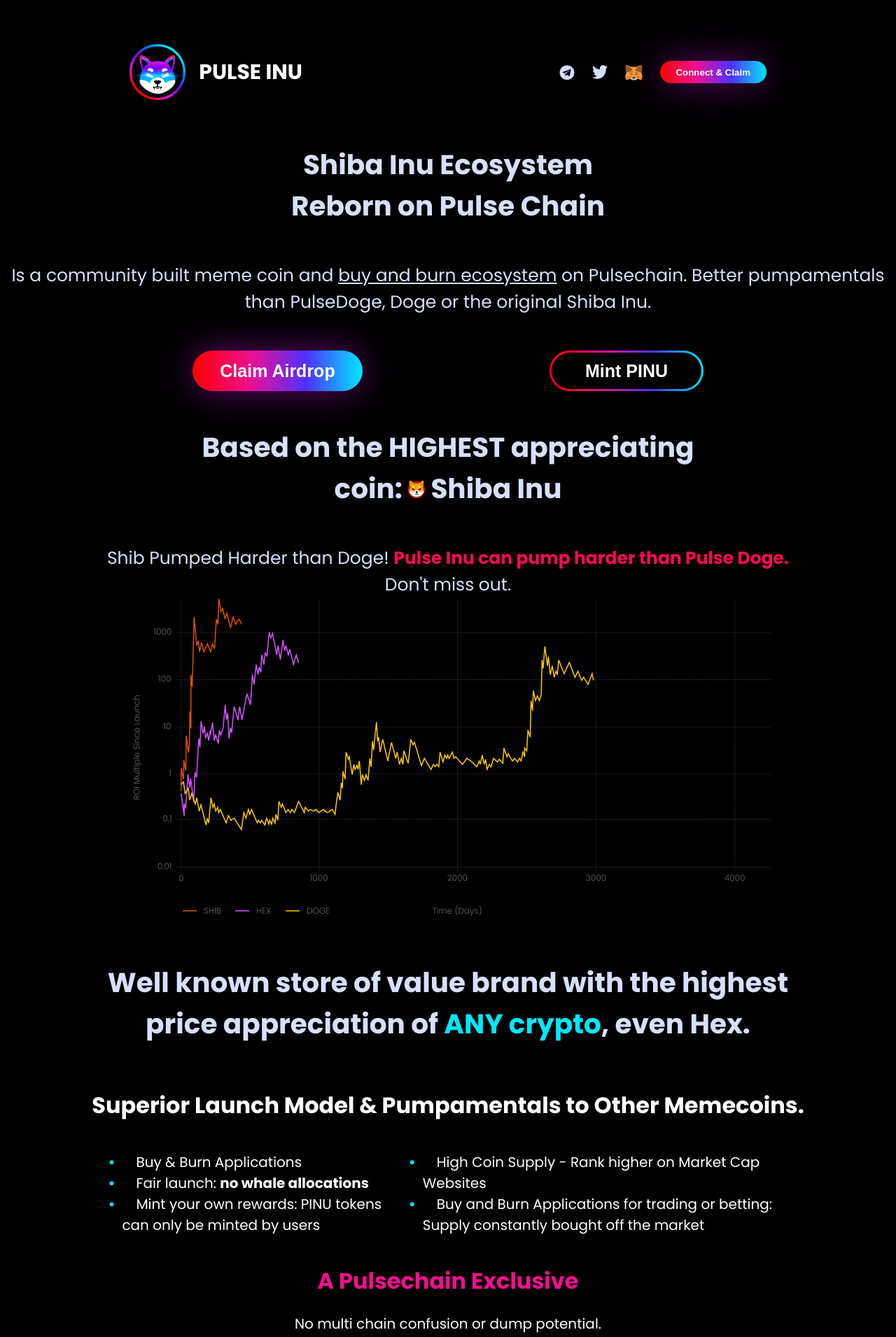
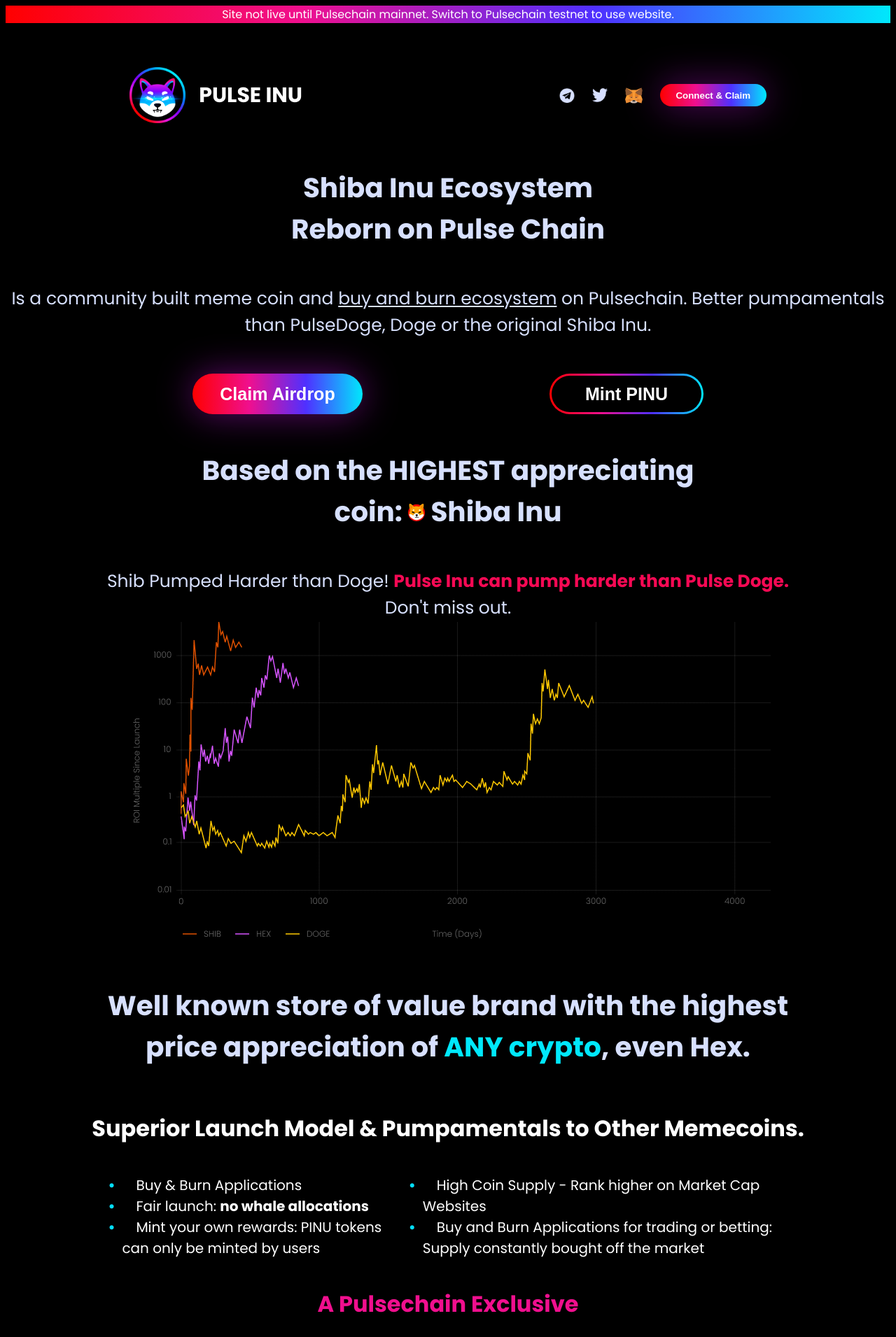
Before and after one commit to ricknightcrypto/pulseinu-site, a Jekyll site: the page built from index.html, in a window 1280 px wide. Shown: the top 1911 px of the page at 70% size. Built offline with Jekyll 4.4.1, drawn with Linux system fonts in a browser that asks for light colours; a script that is not in the unit is left out.

Commit message:
Add banner

```diff
--- a/_layouts/default.html
+++ b/_layouts/default.html
@@ -216,6 +216,11 @@
             margin-bottom: 5%;
         }
 
+        .testnet-banner {
+            background: linear-gradient(0.25turn, #FF0000, #F00F8E, #4F30FF, #00E8FC);
+            text-align: center;
+        }
+
         label {
             display: block;
         }
@@ -252,6 +257,9 @@
 </head>
 
 <body>
+    <div class="testnet-banner">
+        Site not live until Pulsechain mainnet. Switch to Pulsechain testnet to use website.
+    </div>
     <div class="nav">
         <a href="/">
             <div class="logo">
```
